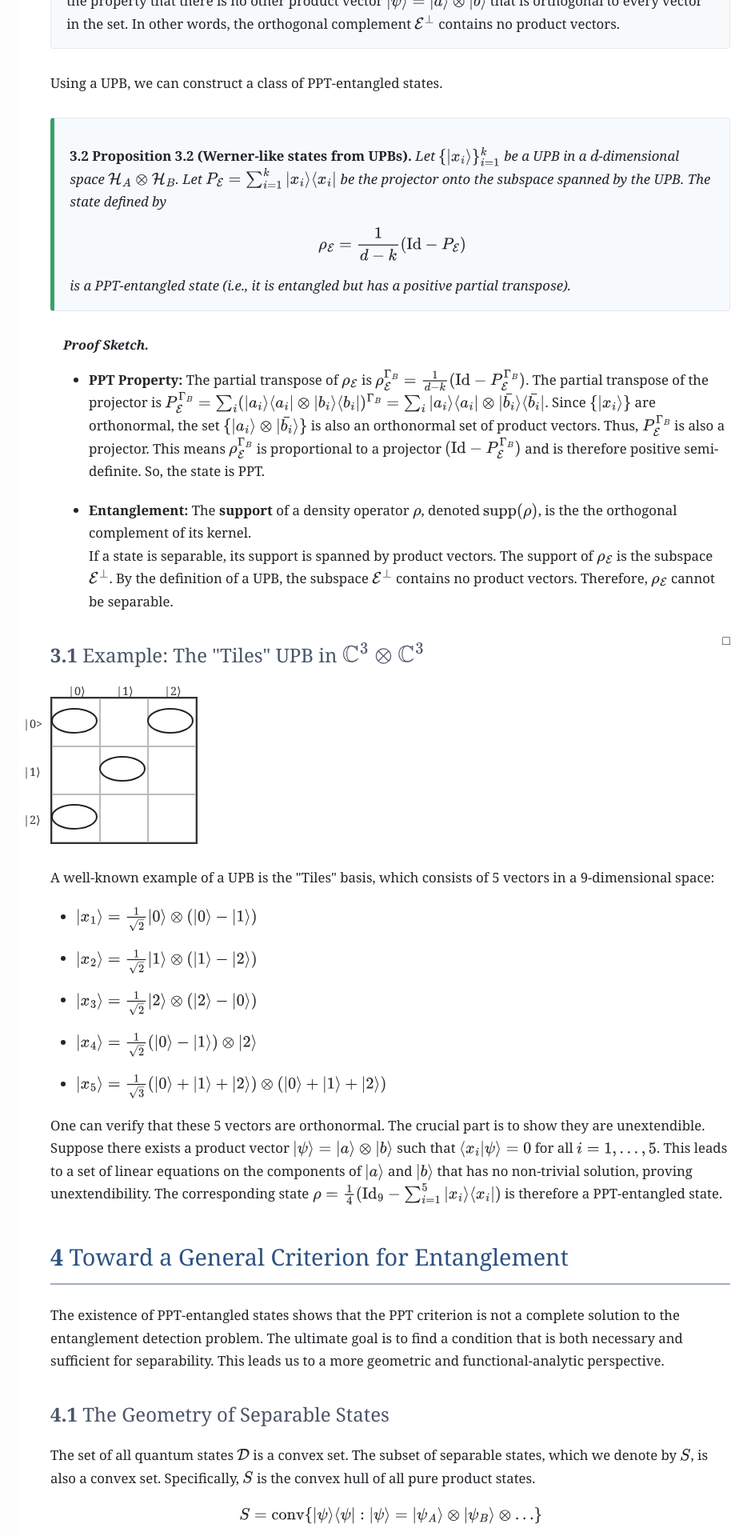
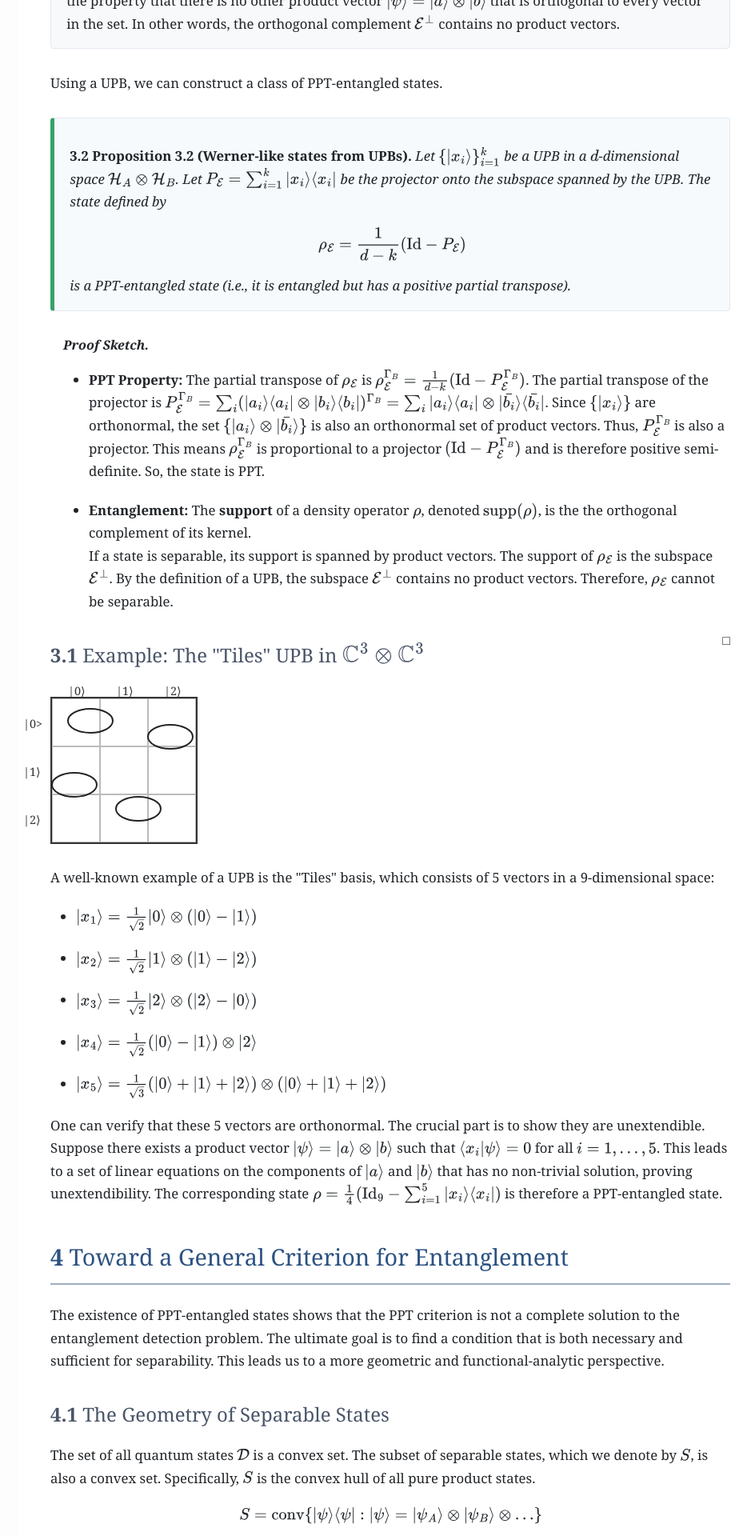
Before and after one commit to rnkarmakar/rnkarmakar.github.io, a Jekyll site: the page assets/html/tensor-norms-quantum-entanglement-2.html, which Jekyll copies as it is, in a window 1280 px wide. Shown: the part 4021-5941 px from the top of the page at 80% size, without its empty margins (152-1096 px from the left). Built offline with Jekyll 4.4.1, drawn with Linux system fonts in a browser that asks for light colours.

Commit message:
adjusted ellipses

```diff
--- a/assets/html/tensor-norms-quantum-entanglement-2.html
+++ b/assets/html/tensor-norms-quantum-entanglement-2.html
@@ -428,10 +428,10 @@
               </div>
               <!-- SVG ellipses for the ovals -->
               <svg class="tiles-ellipses" width="180" height="180">
-                <ellipse cx="30" cy="30" rx="28" ry="15" class="ellipse1"/>
-                <ellipse cx="90" cy="90" rx="28" ry="15" class="ellipse2"/>
-                <ellipse cx="150" cy="30" rx="28" ry="15" class="ellipse3"/>
-                <ellipse cx="30" cy="150" rx="28" ry="15" class="ellipse4"/>
+                <ellipse cx="50" cy="30" rx="28" ry="15" class="ellipse1"/>
+                <ellipse cx="110" cy="140" rx="28" ry="15" class="ellipse2"/>
+                <ellipse cx="150" cy="50" rx="28" ry="15" class="ellipse3"/>
+                <ellipse cx="30" cy="110" rx="28" ry="15" class="ellipse4"/>
               </svg>
             </div>
             <p>A well-known example of a UPB is the "Tiles" basis, which consists of 5 vectors in a 9-dimensional space:</p>
```
